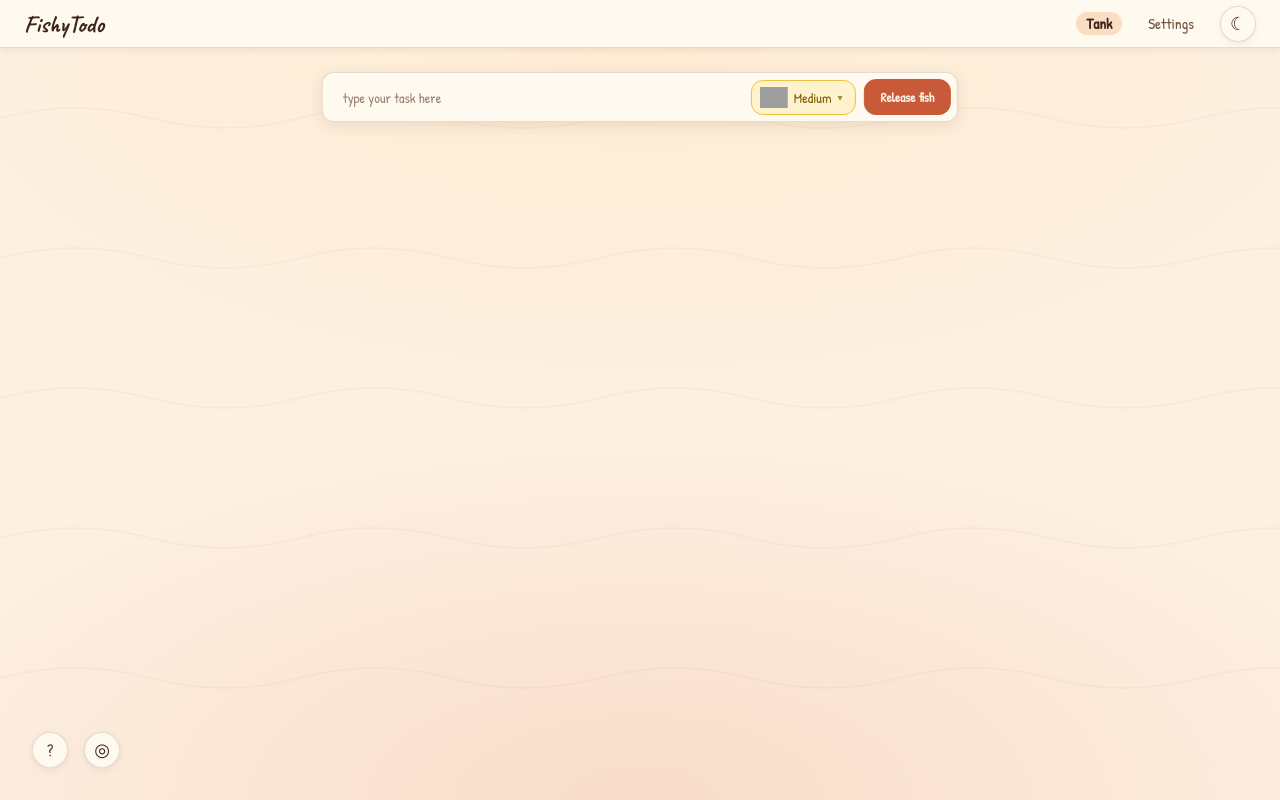
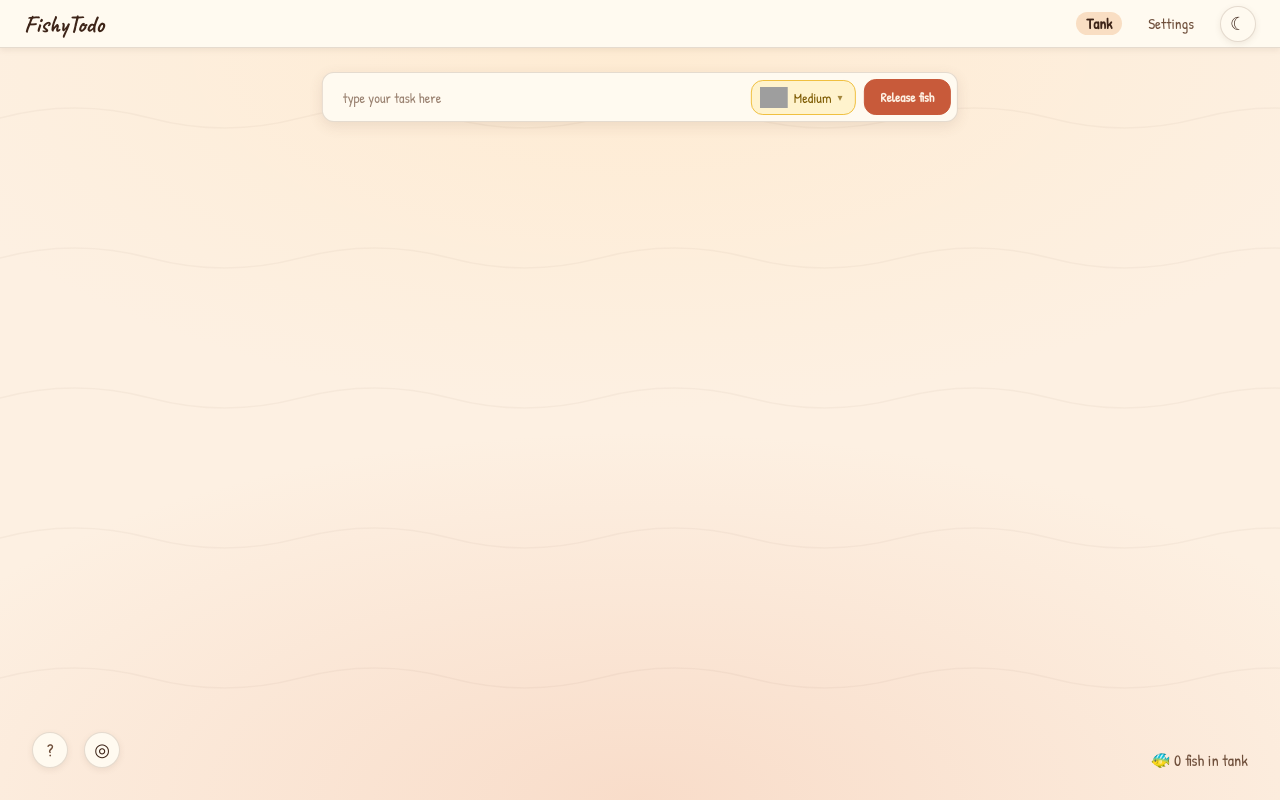
Before and after one commit to PatriciaMoraru/FishyTodo, a React (Vite) app: page / in a window 1280 px wide. Built offline with nearby package versions, Linux system fonts and the light colour scheme; grey boxes are pictures that could not be loaded.

Commit message:
feat: add live fish count display to bottom-right of tank

```diff
--- a/src/components/TankView.css
+++ b/src/components/TankView.css
@@ -18,6 +18,17 @@
   pointer-events: none;
 }
 
+.fish-count {
+  position: absolute;
+  bottom: 3.2rem;
+  right: 3.2rem;
+  font-family: 'Patrick Hand', cursive;
+  font-size: 1.6rem;
+  color: var(--ink-soft);
+  z-index: 10;
+  user-select: none;
+}
+
 .focus-toggle {
   position: absolute;
   bottom: 3.2rem;
--- a/src/components/TankView.jsx
+++ b/src/components/TankView.jsx
@@ -56,6 +56,9 @@ export default function TankView() {
             onClick={() => handleFishClick(task.id)}
           />
       ))}
+      <div className="fish-count">
+        🐠 {activeTasks.length} fish in tank
+      </div>
       {selectedTask && (
         <TaskModal
           task={selectedTask}
```
